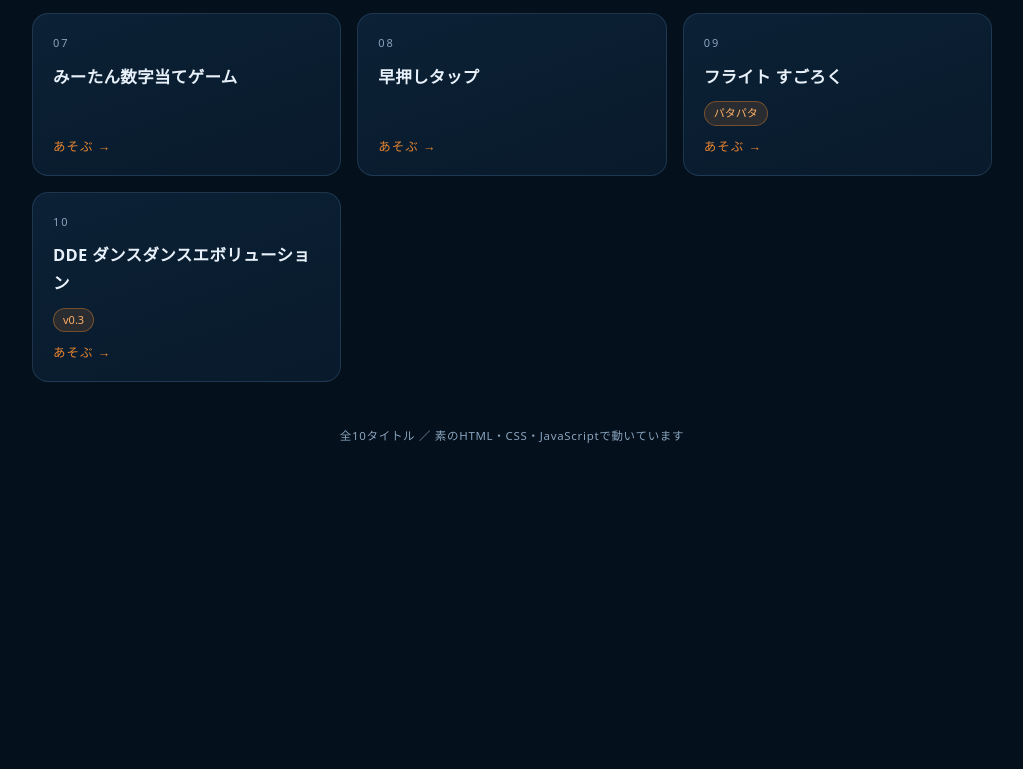
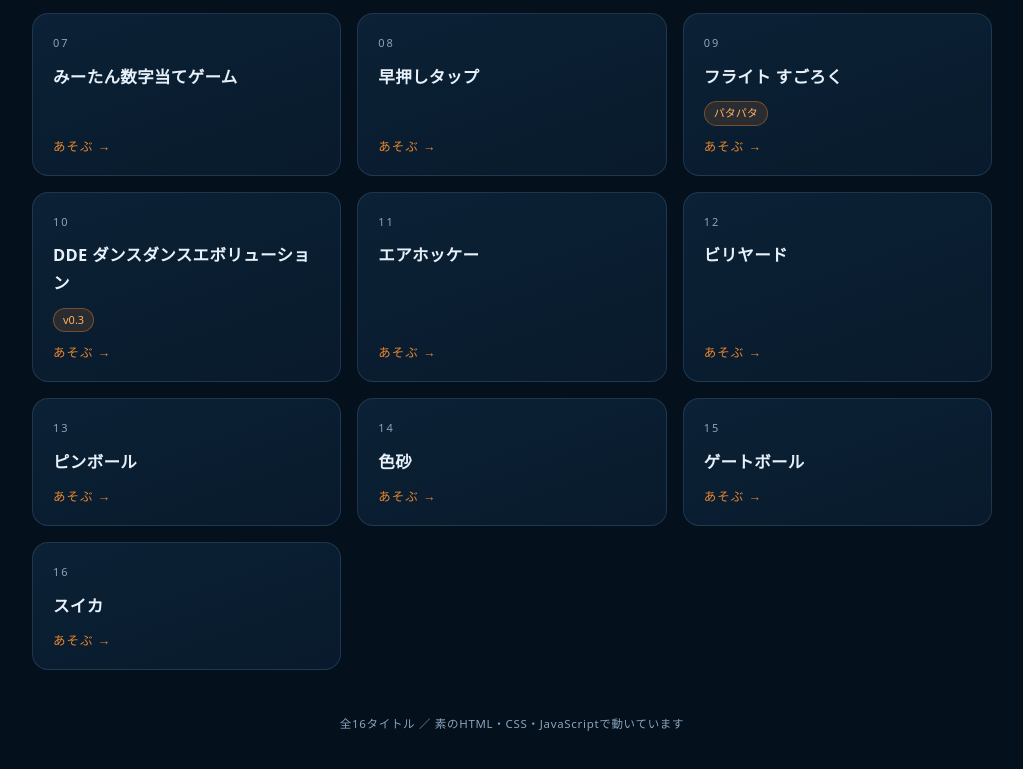
Before and after one commit to hhoshizora-usagi/game-hub, a plain HTML site: page index.html in a window 1280 px wide. Shown: the part 517-1286 px from the top of the page, without its empty margins (128-1151 px from the left). Before the commit the page ends 1027 px from the top, so only its background shows below. Drawn offline with Linux system fonts and the light colour scheme.

Commit message:
ゲームリンク集に11/24に追加した6本（エアホッケー・ビリヤード・ピンボール・色砂・ゲートボール・スイカ）を追加

```diff
--- a/index.html
+++ b/index.html
@@ -107,9 +107,39 @@
       <span class="tag">v0.3</span>
       <span class="go">あそぶ →</span>
     </a>
+    <a class="card" href="https://hhoshizora-usagi.github.io/airhockey/">
+      <span class="no">11</span>
+      <span class="name">エアホッケー</span>
+      <span class="go">あそぶ →</span>
+    </a>
+    <a class="card" href="https://hhoshizora-usagi.github.io/billiards/">
+      <span class="no">12</span>
+      <span class="name">ビリヤード</span>
+      <span class="go">あそぶ →</span>
+    </a>
+    <a class="card" href="https://hhoshizora-usagi.github.io/pinball/">
+      <span class="no">13</span>
+      <span class="name">ピンボール</span>
+      <span class="go">あそぶ →</span>
+    </a>
+    <a class="card" href="https://hhoshizora-usagi.github.io/irosuna/">
+      <span class="no">14</span>
+      <span class="name">色砂</span>
+      <span class="go">あそぶ →</span>
+    </a>
+    <a class="card" href="https://hhoshizora-usagi.github.io/gateball/">
+      <span class="no">15</span>
+      <span class="name">ゲートボール</span>
+      <span class="go">あそぶ →</span>
+    </a>
+    <a class="card" href="https://hhoshizora-usagi.github.io/suika/">
+      <span class="no">16</span>
+      <span class="name">スイカ</span>
+      <span class="go">あそぶ →</span>
+    </a>
   </main>
 
-  <footer>全10タイトル ／ 素のHTML・CSS・JavaScriptで動いています</footer>
+  <footer>全16タイトル ／ 素のHTML・CSS・JavaScriptで動いています</footer>
 </div>
 </body>
 </html>
```
